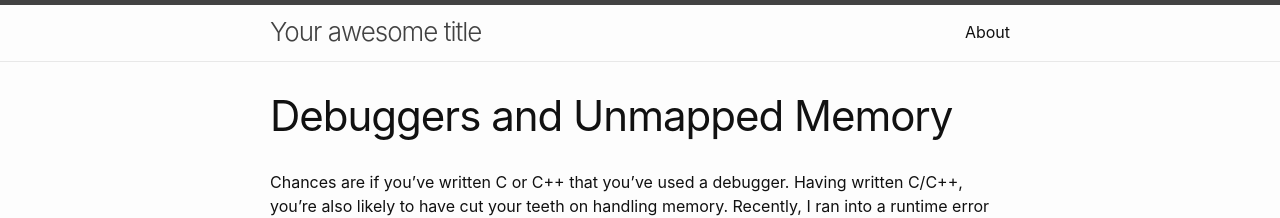
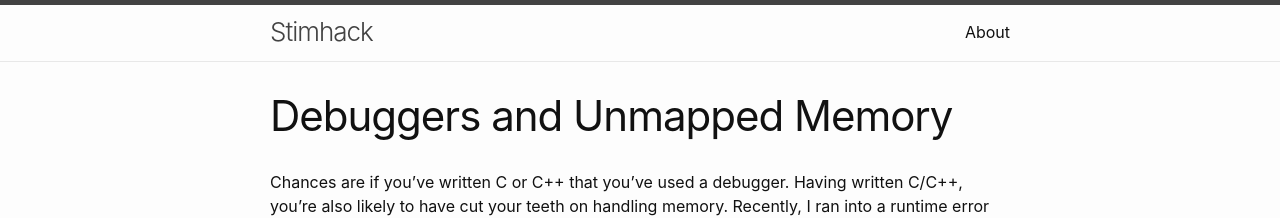
Before and after one commit to cyberfeeder/cyberfeeder.github.io, a Jekyll site: the page built from _posts/1000-01-01-debuggers-and-unmapped-memory.md, in a window 1280 px wide. Shown: the top 218 px of the page. Built offline with Jekyll 4.4.1, drawn with Linux system fonts in a browser that asks for light colours.

Commit message:
Correct title

```diff
--- a/_config.yml
+++ b/_config.yml
@@ -1,4 +1,4 @@
-title: Your awesome title
+title: Stimhack
 author:
   name:
   email:
```
